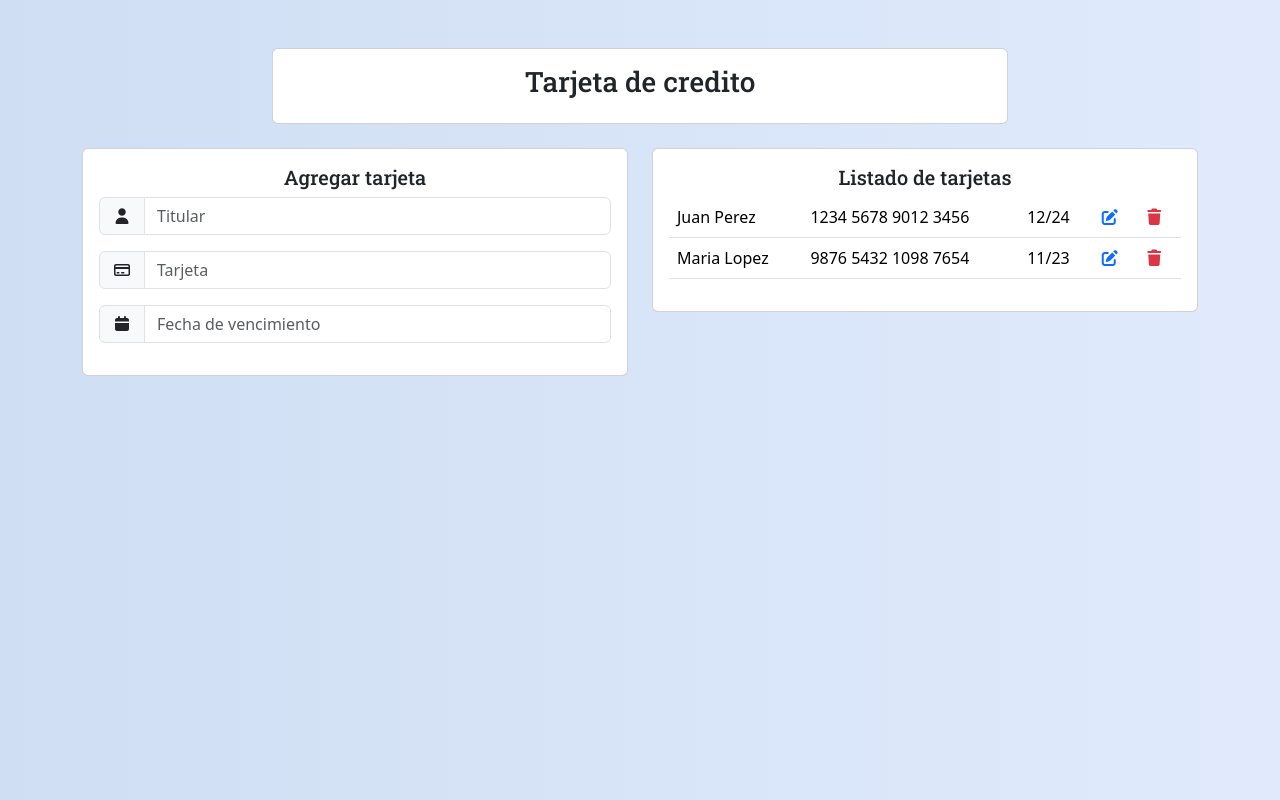
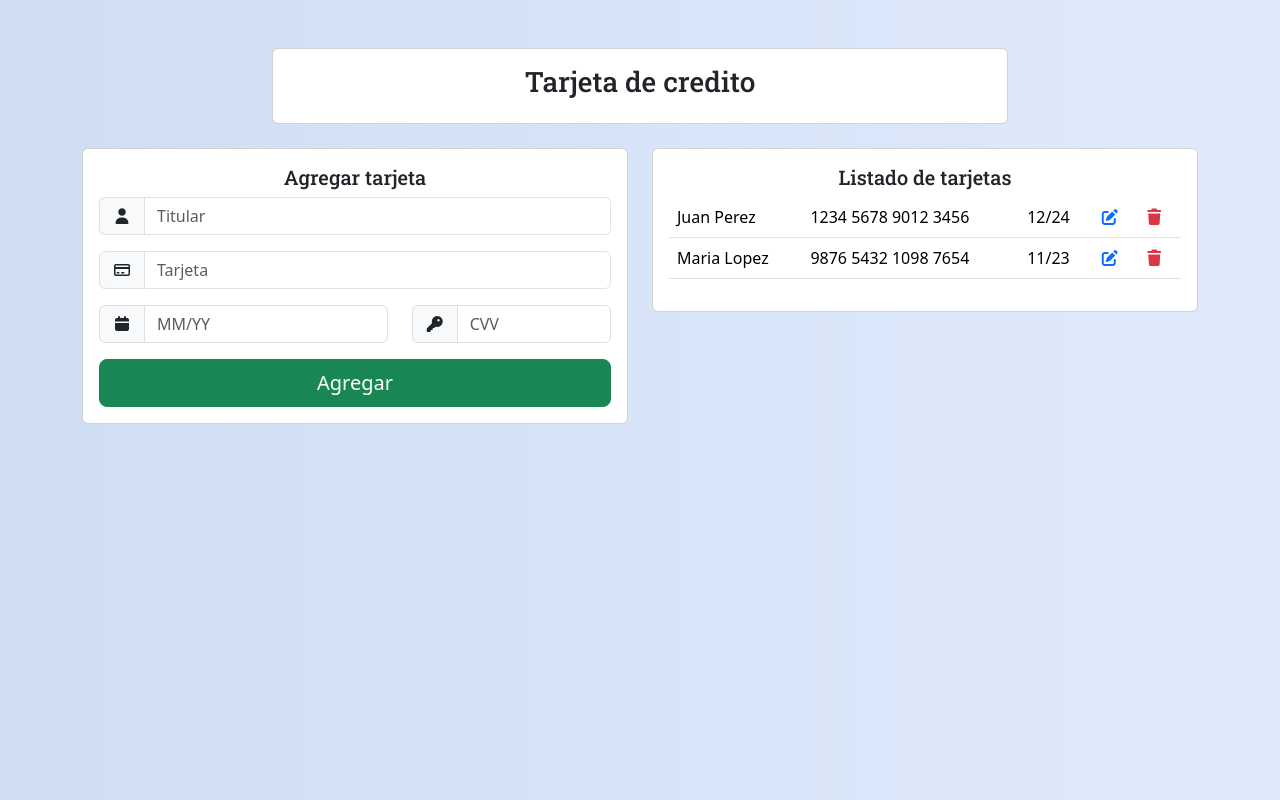
Before and after one commit to Duvan2662/CRUD-Angular-.NET-SQL-server, an Angular app: page / in a window 1280 px wide. Built offline with nearby package versions, Linux system fonts and the light colour scheme.

Commit message:
Tanto en el commit anterior como en este se realizo todo el componente donde se van a digitar los datos de las tarjetas

```diff
--- a/angular.json
+++ b/angular.json
@@ -94,5 +94,8 @@
         }
       }
     }
+  },
+  "cli": {
+    "analytics": false
   }
 }
--- a/src/app/app.component.ts
+++ b/src/app/app.component.ts
@@ -4,7 +4,7 @@ import { TarjetaCreditoComponent } from './components/tarjeta-credito/tarjeta-cr
 
 @Component({
   selector: 'app-root',
-  imports: [RouterOutlet,TarjetaCreditoComponent],
+  imports: [TarjetaCreditoComponent],
   templateUrl: './app.component.html',
   styleUrl: './app.component.css'
 })
--- a/src/app/components/tarjeta-credito/tarjeta-credito.component.html
+++ b/src/app/components/tarjeta-credito/tarjeta-credito.component.html
@@ -37,11 +37,30 @@
               <input type="text" class="form-control" placeholder="Tarjeta">
             </div>
 
-            <div class="input-group mb-3">
-              <span class="input-group-text">
-                <i class="fa-solid fa-calendar"></i>
-              </span>
-              <input type="text" class="form-control" placeholder="Fecha de vencimiento">
+
+            <div class="row">
+              <div class="col-lg-7">
+                <div class="input-group mb-3">
+                  <span class="input-group-text">
+                    <i class="fa-solid fa-calendar"></i>
+                  </span>
+                  <input type="text" class="form-control" placeholder="MM/YY">
+                </div>
+              </div>
+
+              <div class="col-lg-5">
+                <div class="input-group mb-3">
+                  <span class="input-group-text">
+                    <i class="fa-solid fa-key"></i>
+                  </span>
+                  <input type="password" class="form-control" placeholder="CVV">
+                </div>
+              </div>
+            </div>
+
+
+            <div class="d-grid gap-2">
+            <button type="submit" class="btn btn-success btn-lg">Agregar</button>
             </div>
 
           </form>
```
